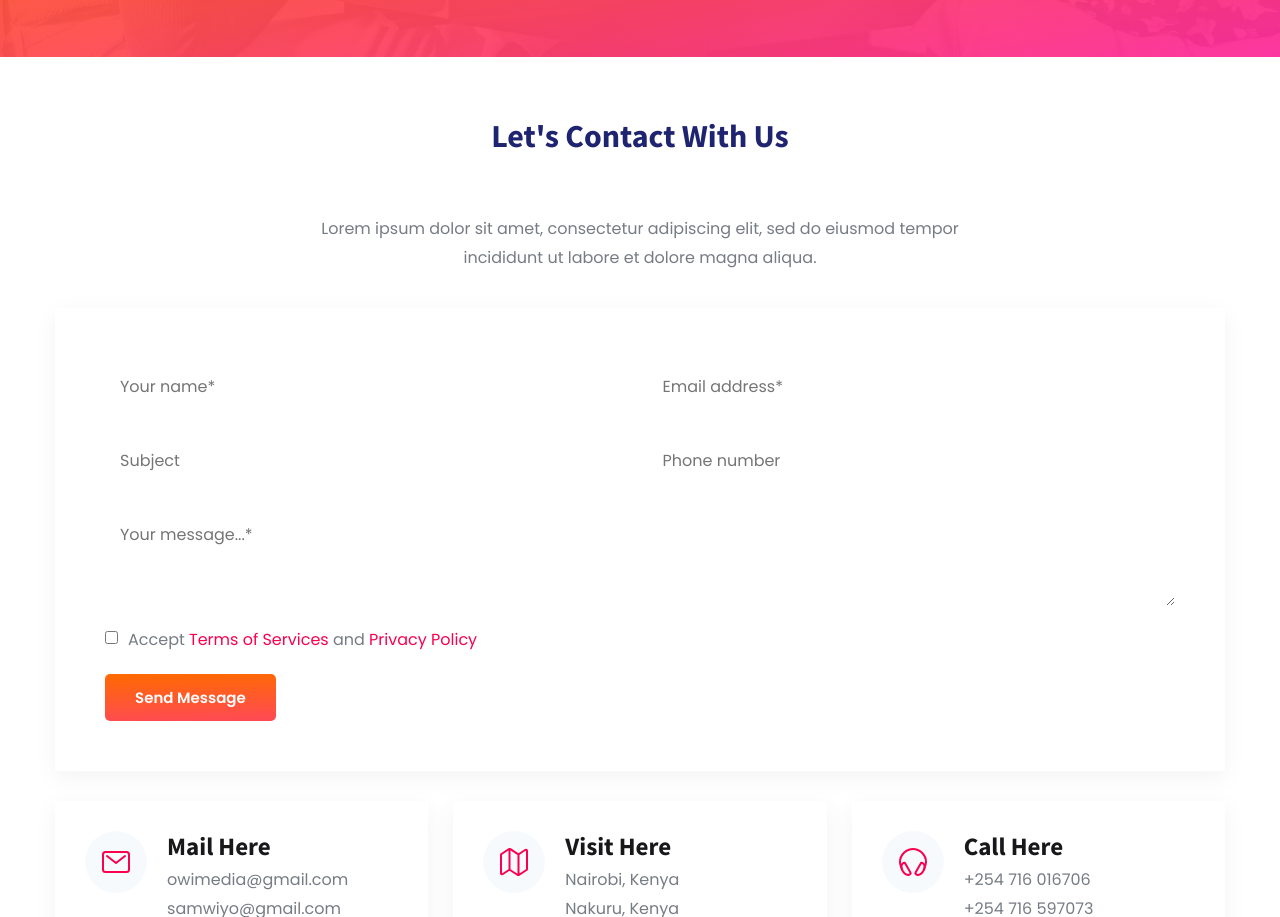
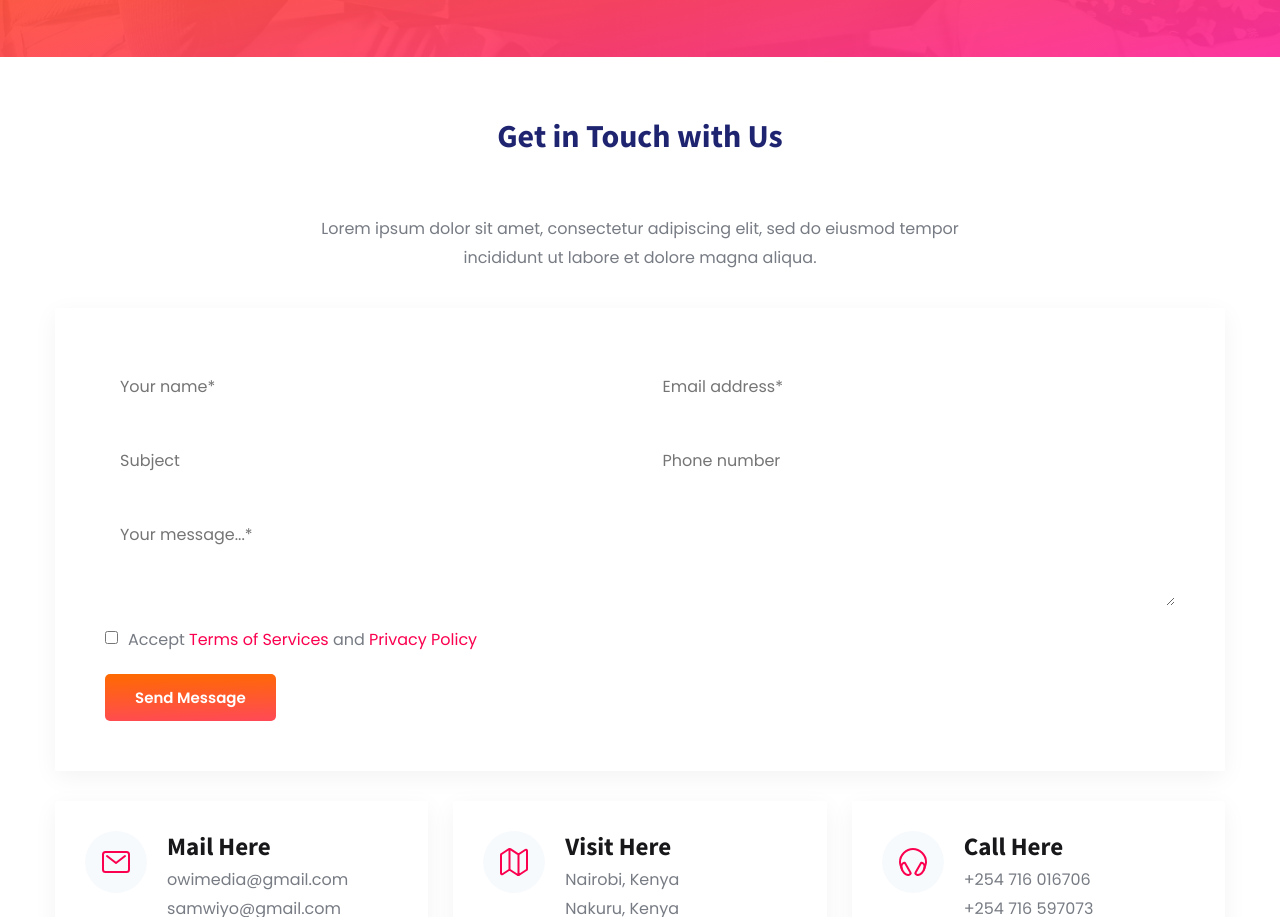
Before and after one commit to JOHNINDAKWA/owidigital, a plain HTML site: page index.html in a window 1280 px wide. Shown: the part 4394-5311 px from the top of the page. Drawn offline with nearby package versions, Linux system fonts and the light colour scheme.

Commit message:
Update index.html

```diff
--- a/index.html
+++ b/index.html
@@ -758,7 +758,7 @@
 
         <section class="section contact" id="contact" aria-label="contact">
           <div class="container">
-            <h2 class="h2 section-title">Let's Contact With Us</h2>
+            <h2 class="h2 section-title">Get in Touch with Us</h2>
 
             <p class="section-text">
               Lorem ipsum dolor sit amet, consectetur adipiscing elit, sed do
```
